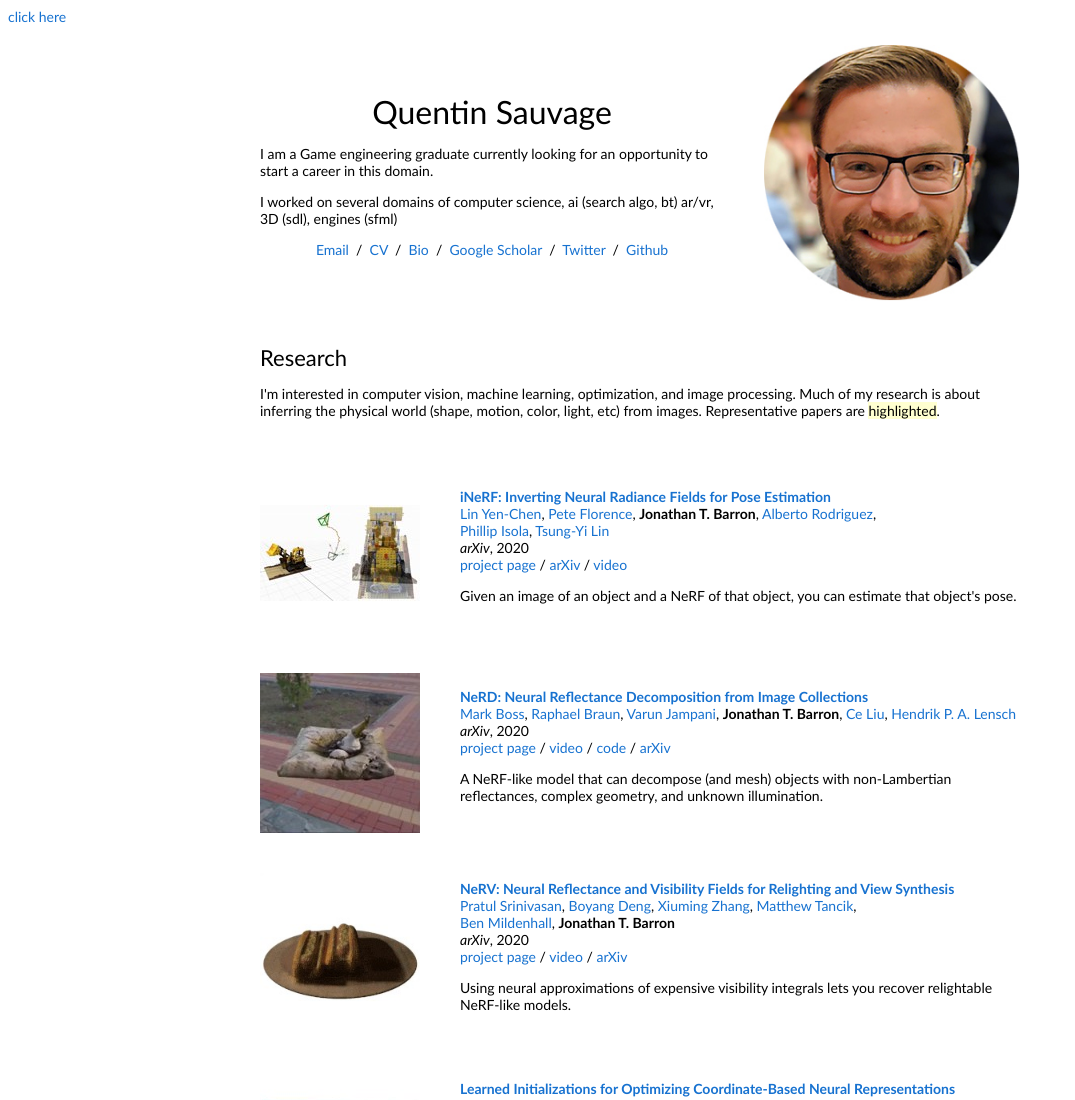
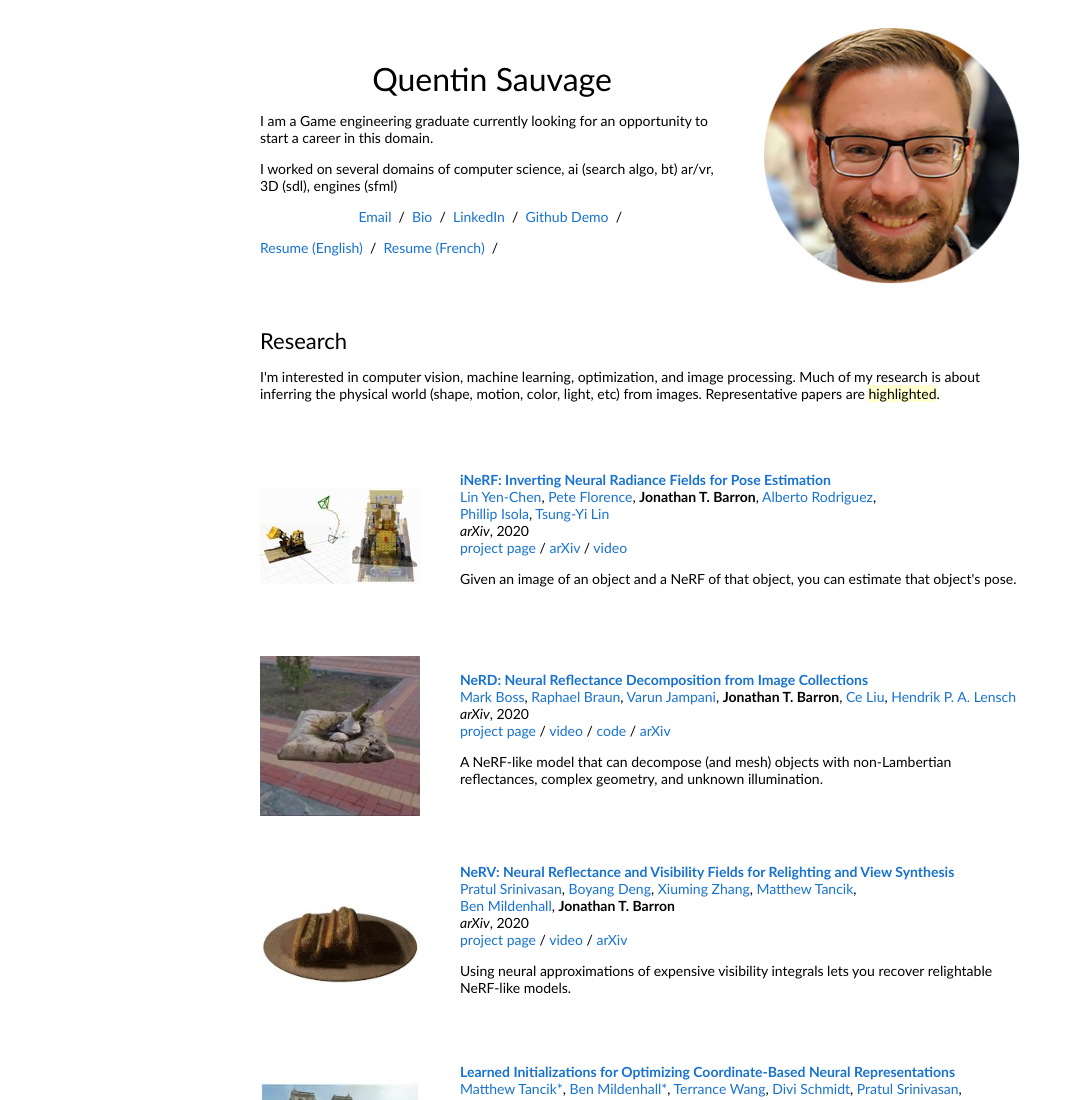
Before and after one commit to QuentinSauvage/quentinsauvage.github.io, a plain HTML site: page index.html in a window 1280 px wide. Shown: the top 1100 px of the page, without its empty margins (0-1075 px from the left). Drawn offline with Linux system fonts and the light colour scheme.

Commit message:
Update infos

```diff
--- a/index.html
+++ b/index.html
@@ -3,15 +3,13 @@
 
   <title>Quentin Sauvage</title>
 
-  <meta name="author" content="Jon Barron">
+  <meta name="author" content="Quentin Sauvage">
   <meta name="viewport" content="width=device-width, initial-scale=1">
 
   <link rel="stylesheet" type="text/css" href="stylesheet.css">
-  <link rel="icon" type="image/png" href="images/seal_icon.png">
 </head>
 
 <body>
-  <a href="https://quentinsauvage.github.io/projects/pagetest.html"> click here</a>
   <table style="width:100%;max-width:800px;border:0px;border-spacing:0px;border-collapse:separate;margin-right:auto;margin-left:auto;"><tbody>
     <tr style="padding:0px">
       <td style="padding:0px">
@@ -27,16 +25,20 @@
                 I worked on several domains of computer science, ai (search algo, bt) ar/vr, 3D (sdl), engines (sfml)
               </p>
               <p style="text-align:center">
-                <a href="mailto:jonbarron@gmail.com">Email</a> &nbsp/&nbsp
-                <a href="data/JonBarron-CV.pdf">CV</a> &nbsp/&nbsp
+                <a href="mailto:sauvage.quentin62@gmail.com">Email</a> &nbsp/&nbsp
+
                 <a href="data/JonBarron-bio.txt">Bio</a> &nbsp/&nbsp
-                <a href="https://scholar.google.com/citations?hl=en&user=jktWnL8AAAAJ">Google Scholar</a> &nbsp/&nbsp
-                <a href="https://twitter.com/jon_barron">Twitter</a> &nbsp/&nbsp
-                <a href="https://github.com/jonbarron/">Github</a>
+                <a href="https://www.linkedin.com/in/quentinsauvage/">LinkedIn</a> &nbsp/&nbsp
+                <a href="https://github.com/QuentinSauvage/">Github</a>
+                <a href="https://youtu.be/IOMTZOQJDvM">Demo</a> &nbsp/&nbsp
               </p>
+              <p>
+                <a href="data/QuentinSauvage-CV-en.pdf">Resume (English)</a> &nbsp/&nbsp
+                <a href="data/QuentinSauvage-CV-fr.pdf">Resume (French)</a> &nbsp/&nbsp
+              </p>
             </td>
             <td style="padding:2.5%;width:40%;max-width:40%">
-              <a href="images/JonBarron.jpg"><img style="width:100%;max-width:100%" alt="profile photo" src="images/JonBarron_circle.jpg" class="hoverZoomLink"></a>
+              <a href="images/QuentinSauvage.png"><img style="width:100%;max-width:100%" alt="profile photo" src="images/JonBarron_circle.jpg" class="hoverZoomLink"></a>
             </td>
           </tr>
         </tbody></table>
```
Also changed, not shown: images/QuentinSauvage.png (added).
